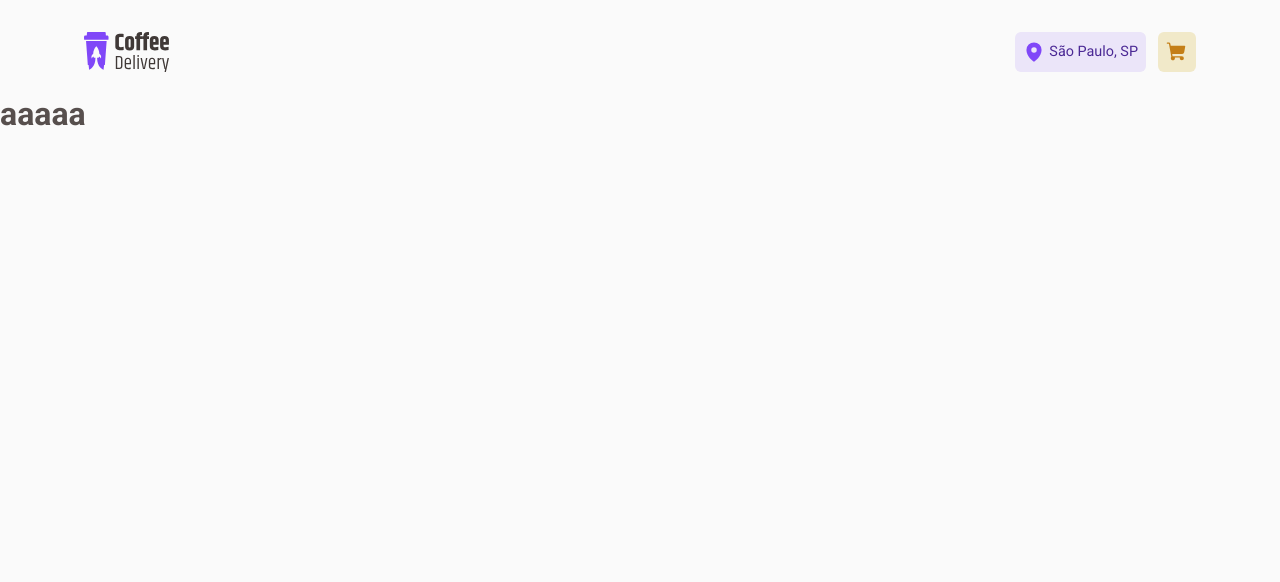
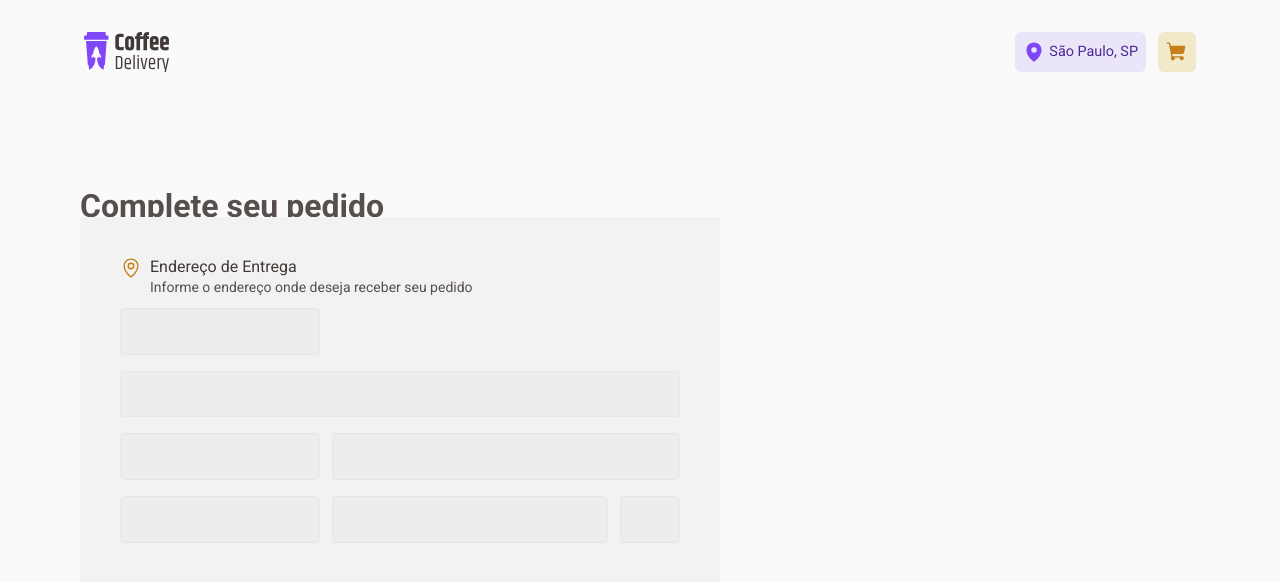
Before and after one commit to BrunodaSilvaLeite/Coffee-Delivery, a React (Vite) app: page /Cart in a window 1280 px wide. Shown: the top 582 px of the page. Built offline with nearby package versions, Linux system fonts and the light colour scheme.

Commit message:
ajustando home e inicnao layout cart

```diff
--- a/src/components/CoffeCard/index.tsx
+++ b/src/components/CoffeCard/index.tsx
@@ -1,5 +1,14 @@
 import { ShoppingCart } from 'phosphor-react'
-import { CoffeImage, Container } from './style'
+import {
+  CoffeImage,
+  Container,
+  Control,
+  Description,
+  Price,
+  Tags,
+  Tiltle,
+} from './style'
+import { CoffeCounter } from '../CoffeeCounter'
 
 interface coffee {
   id: string
@@ -16,20 +25,21 @@ interface props {
 export function CoffeCard({ coffee }: props) {
   return (
     <Container>
-      <div>
-        <CoffeImage src={coffee.image} alt="" />
-        <span>tradicional</span>
-      </div>
-      <div>
-        <h2>{coffee.title}</h2>
-        <span>{coffee.description}</span>
-      </div>
-      <div>
-        <span>{coffee.price}</span>
-        <button>
+      <CoffeImage src={coffee.image} alt="" />
+      <Tags>tradicional</Tags>
+      <Tiltle>{coffee.title}</Tiltle>
+      <Description>{coffee.description}</Description>
+
+      <Control>
+        <Price>
+          <span>R$</span>
+          <span id="price-value">{coffee.price.toFixed(2)}</span>
+        </Price>
+        <CoffeCounter />
+        <button id="button_car">
           <ShoppingCart size={22} weight="fill"></ShoppingCart>
         </button>
-      </div>
+      </Control>
     </Container>
   )
 }
--- a/src/components/CoffeCard/style.ts
+++ b/src/components/CoffeCard/style.ts
@@ -1,17 +1,74 @@
 import styled from 'styled-components'
-
+import { mixins } from '../../styles/mixins'
 export const Container = styled.div`
   width: 16rem;
   height: 19.3rem;
+  gap: 1rem;
   flex-shrink: 0;
-  border-radius: 0.75rem 0%.25rem;
+  border-radius: 0.375rem 2.25rem;
   background-color: ${({ theme }) => theme.colors['base-card']};
   display: flex;
+  align-items: center;
   flex-direction: column;
+  text-align: center;
 `
 export const CoffeImage = styled.img`
   margin-top: -20px;
   max-width: 120px;
   max-height: 120px;
-  align-self: center;
 `
+
+export const Tags = styled.span`
+  border-radius: 100px;
+  padding: 0.25rem 0.5rem;
+  background-color: ${({ theme }) => theme.colors['yellow-light']};
+  color: ${({ theme }) => theme.colors['yellow-dark']};
+`
+
+export const Tiltle = styled.h2`
+  ${mixins.fonts.titleS}
+  color: ${({ theme }) => theme.colors['base-subtitle']}
+`
+export const Description = styled.span`
+  padding: 0 1.25rem 0 1.25rem;
+  ${mixins.fonts.textS}
+`
+
+export const Control = styled.div`
+  display: flex;
+  gap: 1rem;
+
+  button#button_car {
+    display: flex;
+    padding: 0.5rem;
+    justify-content: center;
+    align-items: center;
+    gap: 0.25rem;
+    border-radius: 6px;
+    background-color: ${({ theme }) => theme.colors['purple-dark']};
+
+    svg {
+      color: ${({ theme }) => theme.colors['base-card']};
+    }
+  }
+  button#button_car:hover {
+    opacity: 0.8;
+  }
+`
+export const Price = styled.div`
+  display: flex;
+  align-items: baseline;
+  gap: 2px;
+
+  span {
+    ${mixins.fonts.textS};
+    color: ${({ theme }) => theme.colors['base-text']};
+  }
+  span#price-value {
+    color: ${({ theme }) => theme.colors['base-text']};
+    font-family: Baloo 2;
+    font-size: 1.5rem;
+    font-style: normal;
+    font-weight: 800;
+  }
+`
--- /dev/null
+++ b/src/components/CoffeeCounter/index.tsx
@@ -0,0 +1,16 @@
+import { Minus, Plus } from 'phosphor-react'
+import { ContentCoffeeCounter } from './style'
+
+export function CoffeCounter() {
+  return (
+    <ContentCoffeeCounter>
+      <button>
+        <Minus size={14} weight="bold" />
+      </button>
+      <span>0</span>
+      <button>
+        <Plus size={14} weight="bold" />
+      </button>
+    </ContentCoffeeCounter>
+  )
+}
--- /dev/null
+++ b/src/components/CoffeeCounter/style.ts
@@ -0,0 +1,30 @@
+import styled from 'styled-components'
+
+export const ContentCoffeeCounter = styled.div`
+  display: flex;
+  align-items: center;
+  height: 38px;
+
+  justify-content: center;
+  align-items: center;
+  gap: 4px;
+  border-radius: 6px;
+  background: ${({ theme }) => theme.colors['base-button']};
+
+  button {
+    background: transparent;
+    color: ${({ theme }) => theme.colors.purple};
+    padding: 8px;
+  }
+
+  button:nth-of-type(1):hover {
+    border-radius: 8px 0px 0px 8px;
+    transition: background-color 0.2s;
+    background: ${({ theme }) => theme.colors['base-hover']};
+  }
+  button:nth-of-type(2):hover {
+    border-radius: 0px 8px 8px 0px;
+    transition: background-color 0.2s;
+    background: ${({ theme }) => theme.colors['base-hover']};
+  }
+`
--- a/src/components/Header/index.tsx
+++ b/src/components/Header/index.tsx
@@ -1,6 +1,7 @@
 import { Aside, Container } from './styles'
 import LogoCoffeDelivery from '../../assets/LogoCoffeDelivery.svg'
 import { MapPin, ShoppingCart } from 'phosphor-react'
+import { Link } from 'react-router-dom'
 
 export function Header() {
   return (
@@ -12,9 +13,9 @@ export function Header() {
           <MapPin size={22} weight="fill" />
           <span>São Paulo, SP</span>
         </div>
-        <a href="#">
+        <Link to="/cart">
           <ShoppingCart size={22} weight="fill"></ShoppingCart>
-        </a>
+        </Link>
       </Aside>
     </Container>
   )
--- a/src/components/Header/styles.ts
+++ b/src/components/Header/styles.ts
@@ -42,4 +42,7 @@ export const Aside = styled.div`
       color: ${({ theme }) => theme.colors['yellow-dark']};
     }
   }
+  a:hover {
+    opacity: 0.8;
+  }
 `
--- a/src/pages/Cart/index.tsx
+++ b/src/pages/Cart/index.tsx
@@ -1,3 +1,39 @@
+import { MapPin } from 'phosphor-react'
+import {
+  Container,
+  AddressHeader,
+  InfoContainer,
+  AddressContainer,
+  AddressForm,
+} from './styles'
+
 export function Cart() {
-  return <h1>aaaaa</h1>
+  return (
+    <Container>
+      <InfoContainer>
+        <h1>Complete seu pedido</h1>
+        <form action="">
+          <AddressContainer>
+            <AddressHeader>
+              <MapPin size={22} />
+              <div>
+                <span>Endereço de Entrega</span>
+                <p>Informe o endereço onde deseja receber seu pedido</p>
+              </div>
+            </AddressHeader>
+            <AddressForm>
+              <input type="text" id="cep" />
+              <input type="text" id="street" />
+              <input type="text" id="number" />
+              <input type="text" id="fullAndress" />
+              <input type="text" id="neighborhood" />
+              <input type="text" id="city" />
+              <input type="text" id="state" />
+            </AddressForm>
+          </AddressContainer>
+        </form>
+      </InfoContainer>
+      <InfoContainer></InfoContainer>
+    </Container>
+  )
 }
--- /dev/null
+++ b/src/pages/Cart/styles.ts
@@ -0,0 +1,90 @@
+import styled from 'styled-components'
+import { mixins } from '../../styles/mixins'
+
+export const Container = styled.div`
+  max-width: 1160px;
+  padding: 5.75rem 1.25rem;
+  margin: 0 auto;
+
+  display: flex;
+  gap: 3.5rem;
+  align-items: flex-start;
+  justify-content: space-between;
+`
+
+export const InfoContainer = styled.div`
+  display: flex;
+  flex-direction: column;
+  border-radius: 6px;
+`
+export const AddressHeader = styled.div`
+  display: flex;
+  gap: 0.5rem;
+  span {
+    ${mixins.fonts.textM}
+    color: ${({ theme }) => theme.colors['base-subtitle']};
+  }
+  div {
+    ${mixins.fonts.textS}
+    color: ${({ theme }) => theme.colors['base-text']};
+  }
+  svg {
+    color: ${({ theme }) => theme.colors['yellow-dark']};
+  }
+`
+export const AddressContainer = styled.div`
+  width: 100%;
+  min-width: 640px;
+  display: flex;
+  flex-direction: column;
+  gap: 0.75rem;
+  padding: 2.5rem;
+  background-color: ${({ theme }) => theme.colors['base-card']};
+`
+export const AddressForm = styled.div`
+  display: grid;
+  grid-template-areas:
+    'cep . .'
+    'street street street'
+    'number fullAndress fullAndress'
+    'neighborhood city state';
+
+  grid-template-columns: 200px 1fr 60px;
+  grid-gap: 16px 12px;
+  input {
+    display: flex;
+    padding: 12px;
+    align-items: center;
+    gap: 4px;
+    border-radius: 4px;
+    border: 1px solid ${({ theme }) => theme.colors['base-button']};
+    background: ${({ theme }) => theme.colors['base-input']};
+  }
+  #cep {
+    grid-area: cep;
+  }
+
+  #street {
+    grid-area: street;
+  }
+
+  #number {
+    grid-area: number;
+  }
+
+  #fullAndress {
+    grid-area: fullAndress;
+  }
+
+  #neighborhood {
+    grid-area: neighborhood;
+  }
+
+  #city {
+    grid-area: city;
+  }
+
+  #state {
+    grid-area: state;
+  }
+`
```
Also changed, not shown: src/pages/Cart/styles.css (deleted).
